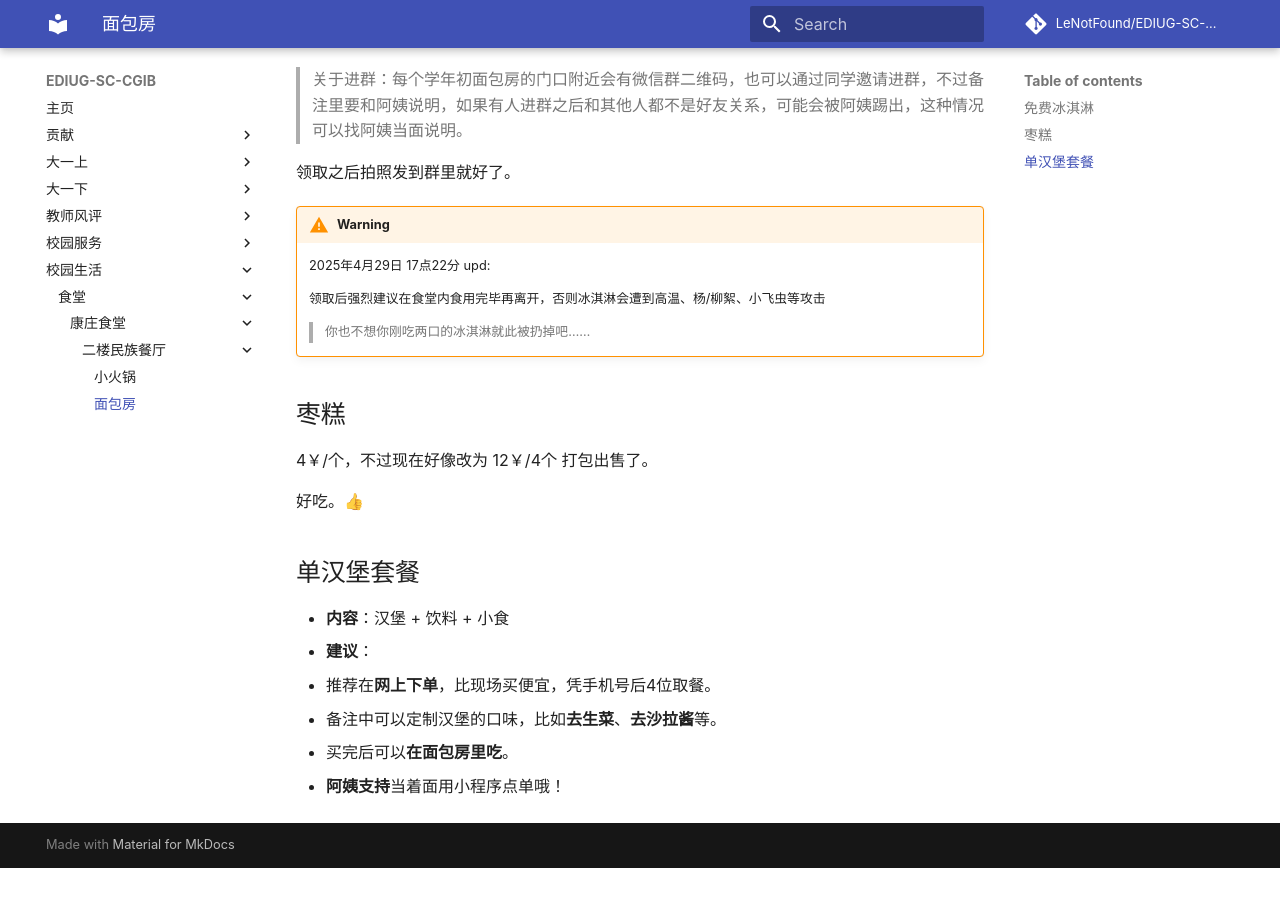
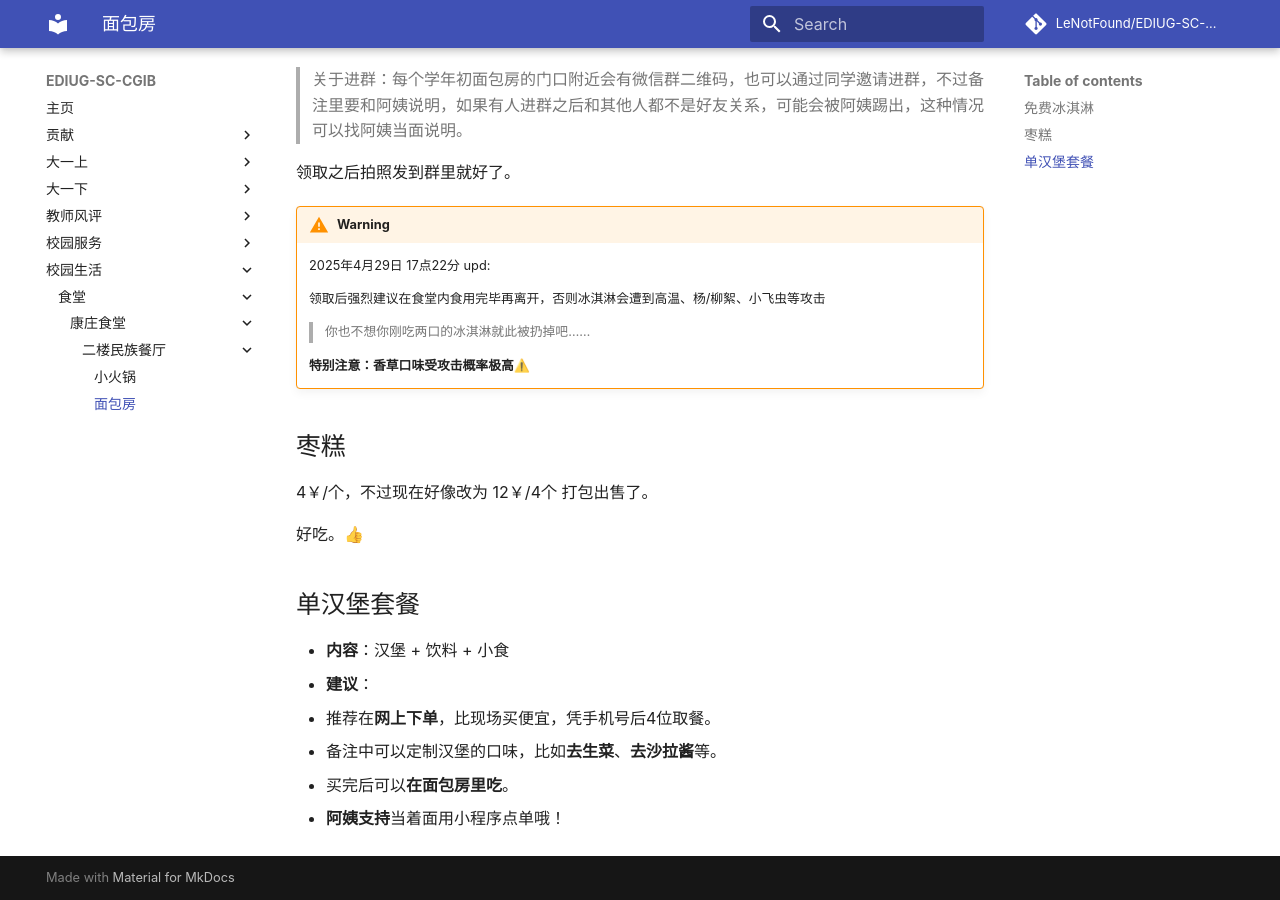
Before and after one commit to LeNotFound/EDIUG-SC-CGIB, an MkDocs documentation site: the page built from docs/校园生活/食堂/康庄食堂/二楼民族餐厅/面包房.md, in a window 1280 px wide and 900 px high, scrolled down 623 px. Built offline with MkDocs 1.6.1 and Material for MkDocs 9.7.7, drawn with Linux system fonts in a browser that asks for light colours; comment, search, counter and statistics services are not loaded; before the commit the page ends 1491 px from its top, so only the background shows below that.

```diff
--- a/docs/校园生活/食堂/康庄食堂/二楼民族餐厅/面包房.md
+++ b/docs/校园生活/食堂/康庄食堂/二楼民族餐厅/面包房.md
@@ -28,6 +28,9 @@
     领取后强烈建议在食堂内食用完毕再离开，否则冰淇淋会遭到高温、杨/柳絮、小飞虫等攻击
     > 你也不想你刚吃两口的冰淇淋就此被扔掉吧……
 
+    **特别注意：香草口味受攻击概率极高⚠️**
+
+
 ## 枣糕
 
 4￥/个，不过现在好像改为 12￥/4个 打包出售了。
```
